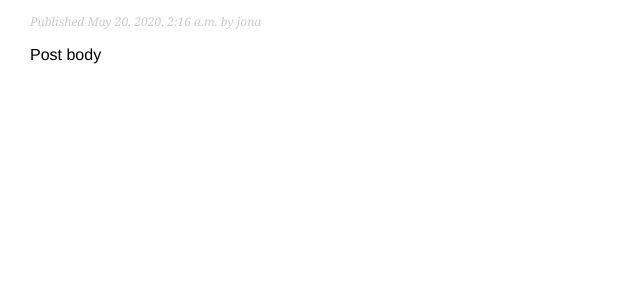
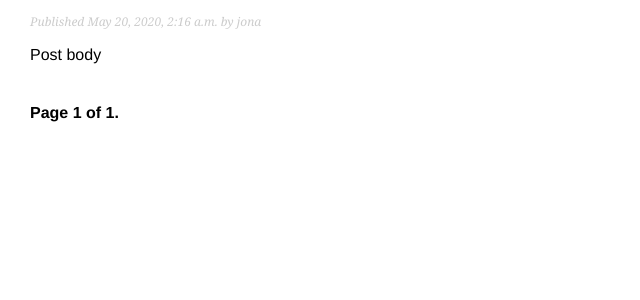
Before and after one commit to jod35/Django3Example, a Django app: page / in a window 1280 px wide. Shown: the part 205-505 px from the top of the page, without its empty margins (0-640 px from the left). Run offline with Django 3.2, Linux system fonts and the light colour scheme; data comes from the database, SQL or seed files in the repository.

Commit message:
added some pagination

```diff
--- /dev/null
+++ b/blog/templates/blog/pagination.html
@@ -0,0 +1,13 @@
+<div class="pagination">
+  <span class="step-links">
+    {% if page.has_previous %}
+          <a href="?page={{ page.previous_page_number }}">Previous</a>
+          {% endif %}
+          <span class="current">
+          Page {{ page.number }} of {{ page.paginator.num_pages }}.
+          </span>
+          {% if page.has_next %}
+          <a href="?page={{ page.next_page_number }}">Next</a>
+    {% endif %}
+  </span>
+</div>
--- a/blog/templates/blog/post_list.html
+++ b/blog/templates/blog/post_list.html
@@ -4,7 +4,7 @@
 {% block content%}
     <h1>My Blog</h1>
     {% for post in posts%}
-        <a href="{{post.id}}">
+        <a href="{{post.slug}}">
             {{post.title}}
         </a>
         <p class="date">
@@ -12,4 +12,5 @@
         </p>
         {{post.body|truncatewords:30|linebreaks}}
     {% endfor%}
+    {% include "blog/pagination.html" with page=posts %}
 {% endblock content%}
--- a/blog/urls.py
+++ b/blog/urls.py
@@ -6,5 +6,5 @@
 
 urlpatterns=[
     path('',views.post_list,name='post_list'),
-    path('<int:id>',views.post_detail,name='post_detail')
+    path('<slug:slug>',views.post_detail,name='post_detail')
 ]
--- a/blog/views.py
+++ b/blog/views.py
@@ -1,16 +1,36 @@
 from django.shortcuts import render,get_object_or_404
+from django.core.paginator import Paginator,EmptyPage,PageNotAnInteger
 from .models import Post
 
 # Create your views here.
 
 #this view displays a list of posts
 def post_list(request):
-    posts=Post.objects.all()
-    return render(request,'blog/post_list.html',{'posts':posts})
+    object_list=Post.objects.all() #all objects
+
+    paginator=Paginator(object_list,3) #3 posts per page
+
+
+
+    page=request.GET.get('page')
+
+    try:
+        posts=paginator.page(page)
+
+    except PageNotAnInteger:
+        #if page is not an even integer, deliver first page
+        posts=paginator.page(1)
+
+    except EmptyPage:
+        # if page is out of range, deliver the last page of results
+        posts=paginator.page(paginator.num_pages)
+
+    return render(request,'blog/post_list.html',{'page':page,'posts':posts})
+
 
 
 #this view displays a detail of a single post
-def post_detail(request,id):
-    post=Post.objects.get(id=id)
+def post_detail(request,slug):
+    post=Post.objects.get(slug=slug)
 
     return render(request,'blog/post_detail.html',{'post':post})
```
